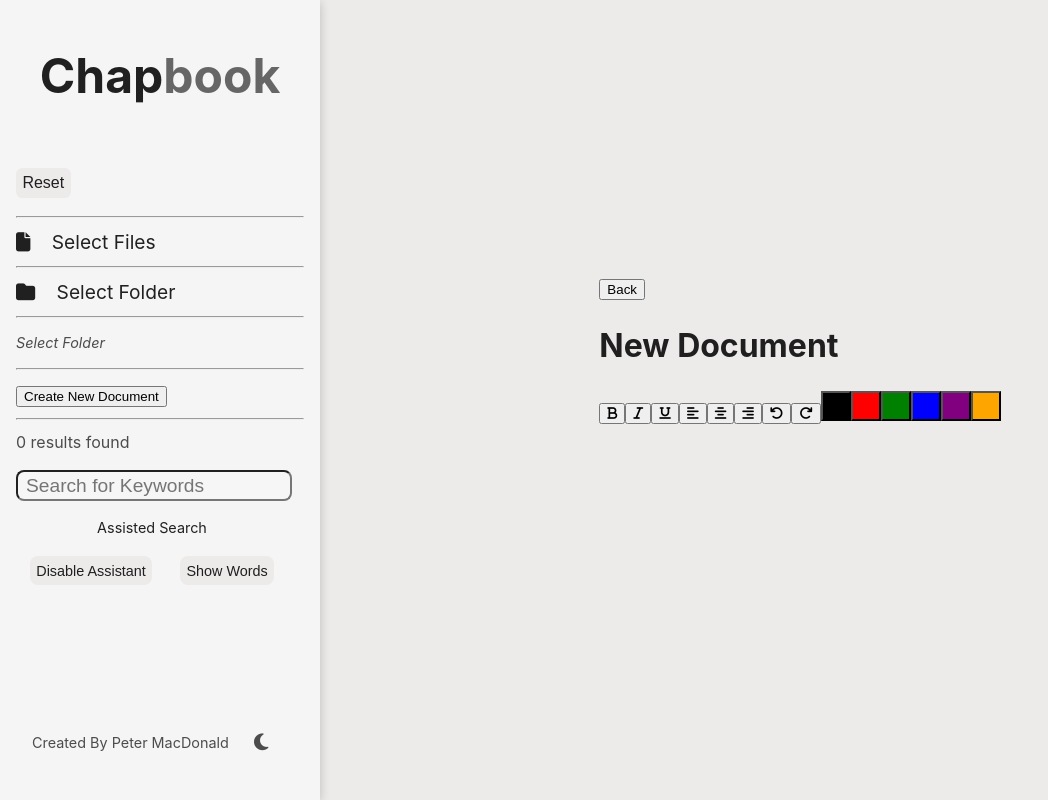
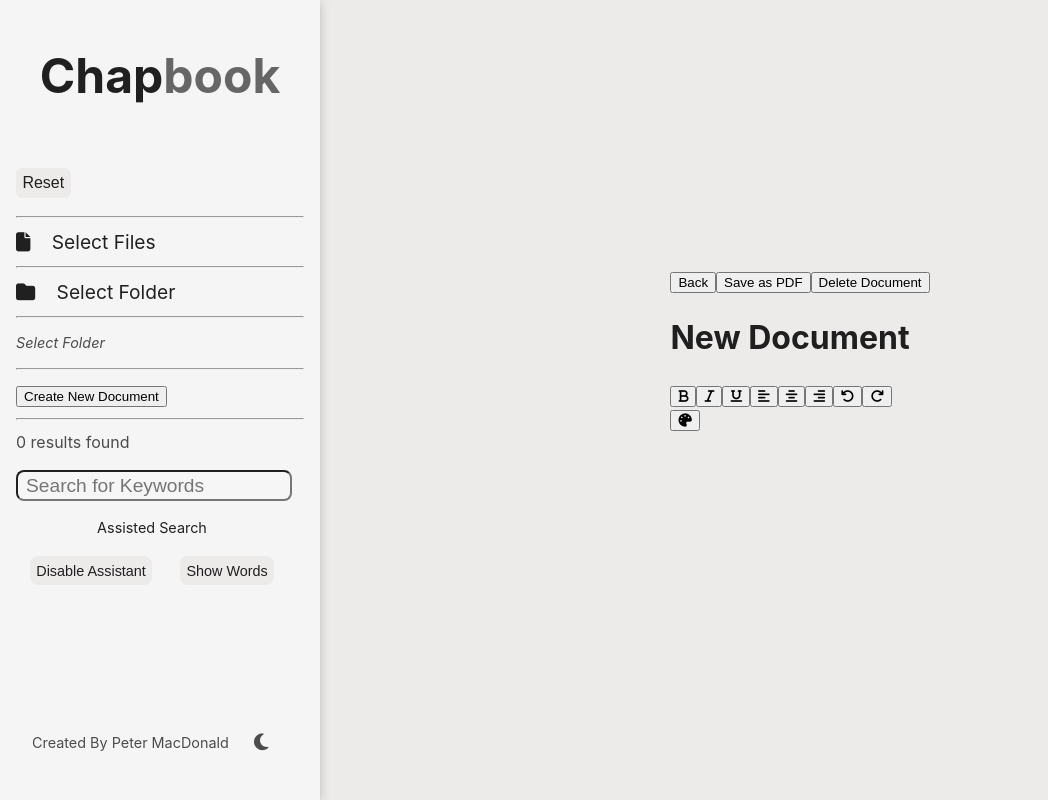
Before and after one commit to 709macdonald/ChapbookReactApp, a React (Vite) app: page / in a window 1280 px wide. Both pictures are taken after a click on the button "Create New Document". Shown: the whole page, without its empty margins (0-1048 px from the left). Built offline with nearby package versions, Linux system fonts and the light colour scheme.

Commit message:
new document saving

```diff
--- a/package.json
+++ b/package.json
@@ -12,6 +12,8 @@
   "dependencies": {
     "dompurify": "^3.1.7",
     "draft-js": "^0.11.7",
+    "html2canvas": "^1.4.1",
+    "jspdf": "^2.5.2",
     "mammoth": "^1.8.0",
     "pdfjs-dist": "^4.6.82",
     "react": "^18.3.1",
--- a/src/components/NewDocumentPage.jsx
+++ b/src/components/NewDocumentPage.jsx
@@ -1,15 +1,26 @@
-import React, { useState, useCallback } from "react";
-import { Editor, EditorState, RichUtils, Modifier } from "draft-js";
+import React, { useState, useCallback, useEffect, useRef } from "react";
+import {
+  Editor,
+  EditorState,
+  RichUtils,
+  Modifier,
+  convertToRaw,
+  convertFromRaw,
+} from "draft-js";
 import "draft-js/dist/Draft.css";
+import html2canvas from "html2canvas";
+import jsPDF from "jspdf";
 
 const COLORS = [
-  { label: "Black", style: "BLACK" },
-  { label: "Red", style: "RED" },
-  { label: "Green", style: "GREEN" },
-  { label: "Blue", style: "BLUE" },
-  { label: "Purple", style: "PURPLE" },
-  { label: "Orange", style: "ORANGE" },
+  { label: "Black", style: "BLACK", hex: "#000000" },
+  { label: "Red", style: "RED", hex: "#FF0000" },
+  { label: "Green", style: "GREEN", hex: "#008000" },
+  { label: "Blue", style: "BLUE", hex: "#0000FF" },
+  { label: "Purple", style: "PURPLE", hex: "#800080" },
+  { label: "Orange", style: "ORANGE", hex: "#FFA500" },
 ];
+
+const STORAGE_KEY = "myEditorContent";
 
 const NewDocumentPage = ({
   newDocumentPage,
@@ -17,15 +28,54 @@ const NewDocumentPage = ({
   setShowAllFiles,
   setBgLogoOn,
 }) => {
-  const [editorState, setEditorState] = useState(() =>
-    EditorState.createEmpty()
+  const [editorState, setEditorState] = useState(() => {
+    const savedContent = localStorage.getItem(STORAGE_KEY);
+    if (savedContent) {
+      return EditorState.createWithContent(
+        convertFromRaw(JSON.parse(savedContent))
       );
+    }
+    return EditorState.createEmpty();
+  });
+
   const [currentColor, setCurrentColor] = useState("BLACK");
+  const [showColorPicker, setShowColorPicker] = useState(false);
+  const editorRef = useRef(null);
+
+  useEffect(() => {
+    const content = editorState.getCurrentContent();
+    const rawContent = convertToRaw(content);
+    localStorage.setItem(STORAGE_KEY, JSON.stringify(rawContent));
+  }, [editorState]);
 
   const backToAllFileView = () => {
     setBgLogoOn(true);
     setShowAllFiles(true);
     setNewDocumentPage(false);
+  };
+
+  const saveAsPDF = async () => {
+    if (editorRef.current) {
+      const canvas = await html2canvas(editorRef.current);
+      const imgData = canvas.toDataURL("image/png");
+      const pdf = new jsPDF();
+      const imgProps = pdf.getImageProperties(imgData);
+      const pdfWidth = pdf.internal.pageSize.getWidth();
+      const pdfHeight = (imgProps.height * pdfWidth) / imgProps.width;
+      pdf.addImage(imgData, "PNG", 0, 0, pdfWidth, pdfHeight);
+      pdf.save("document.pdf");
+    }
+  };
+
+  const deleteDocument = () => {
+    if (
+      window.confirm(
+        "Are you sure you want to delete this document? This action cannot be undone."
+      )
+    ) {
+      localStorage.removeItem(STORAGE_KEY);
+      setEditorState(EditorState.createEmpty());
+    }
   };
 
   const handleKeyCommand = (command) => {
@@ -90,7 +140,6 @@ const NewDocumentPage = ({
       );
 
       if (selection.isCollapsed()) {
-        // If no text is selected, set up the editor to apply the style to the next character
         nextEditorState = EditorState.forceSelection(
           nextEditorState,
           selection
@@ -107,7 +156,6 @@ const NewDocumentPage = ({
     (chars, editorState) => {
       const currentStyle = editorState.getCurrentInlineStyle();
 
-      // If the current style doesn't include the current color, add it
       if (!currentStyle.has(currentColor)) {
         setEditorState(RichUtils.toggleInlineStyle(editorState, currentColor));
       }
@@ -133,6 +181,16 @@ const NewDocumentPage = ({
     [currentColor]
   );
 
+  const toggleColorPicker = (e) => {
+    e.preventDefault();
+    setShowColorPicker(!showColorPicker);
+  };
+
+  const selectColor = (color) => {
+    applyColor(color.style);
+    setShowColorPicker(false);
+  };
+
   const styleMap = {
     BLACK: { color: "black" },
     RED: { color: "red" },
@@ -151,12 +209,26 @@ const NewDocumentPage = ({
 
   return (
     <div className="p-4">
+      <div className="flex space-x-2 mb-4">
         <button
           onClick={backToAllFileView}
-        className="mb-4 px-4 py-2 bg-gray-200 rounded"
+          className="px-4 py-2 bg-gray-200 rounded"
         >
           Back
         </button>
+        <button
+          onClick={saveAsPDF}
+          className="px-4 py-2 bg-blue-500 text-white rounded"
+        >
+          Save as PDF
+        </button>
+        <button
+          onClick={deleteDocument}
+          className="px-4 py-2 bg-red-500 text-white rounded"
+        >
+          Delete Document
+        </button>
+      </div>
       <h1 className="text-2xl font-bold mb-4">New Document</h1>
       <div className="mb-2 space-x-2">
         <button
@@ -212,26 +284,37 @@ const NewDocumentPage = ({
           <i className="fas fa-redo"></i>
         </button>
 
+        <div className="relative inline-block">
+          <button
+            onMouseDown={toggleColorPicker}
+            className="p-2 border rounded"
+            style={{ color: COLORS.find((c) => c.style === currentColor).hex }}
+          >
+            <i className="fas fa-palette"></i>
+          </button>
+          {showColorPicker && (
+            <div className="absolute mt-1 bg-white border rounded shadow-lg">
               {COLORS.map((color) => (
                 <button
                   key={color.style}
                   onMouseDown={(e) => {
                     e.preventDefault();
-              applyColor(color.style);
+                    selectColor(color);
                   }}
-            className={`p-2 border rounded ${
-              currentColor === color.style ? "ring-2 ring-offset-2" : ""
-            }`}
-            style={{
-              backgroundColor: color.style.toLowerCase(),
-              width: "30px",
-              height: "30px",
-            }}
-            title={color.label}
-          />
+                  className="block w-full text-left px-4 py-2 hover:bg-gray-100"
+                  style={{ color: color.hex }}
+                >
+                  {color.label}
+                </button>
               ))}
             </div>
-      <div className="border border-gray-300 min-h-[300px] p-4 rounded editor-wrapper">
+          )}
+        </div>
+      </div>
+      <div
+        ref={editorRef}
+        className="border border-gray-300 min-h-[300px] p-4 rounded editor-wrapper"
+      >
         <Editor
           editorState={editorState}
           onChange={onChange}
```
Also changed, not shown: 1 other file (tests, documents, lock files or other folders). Lines whose indentation alone changed are shown as unchanged.
